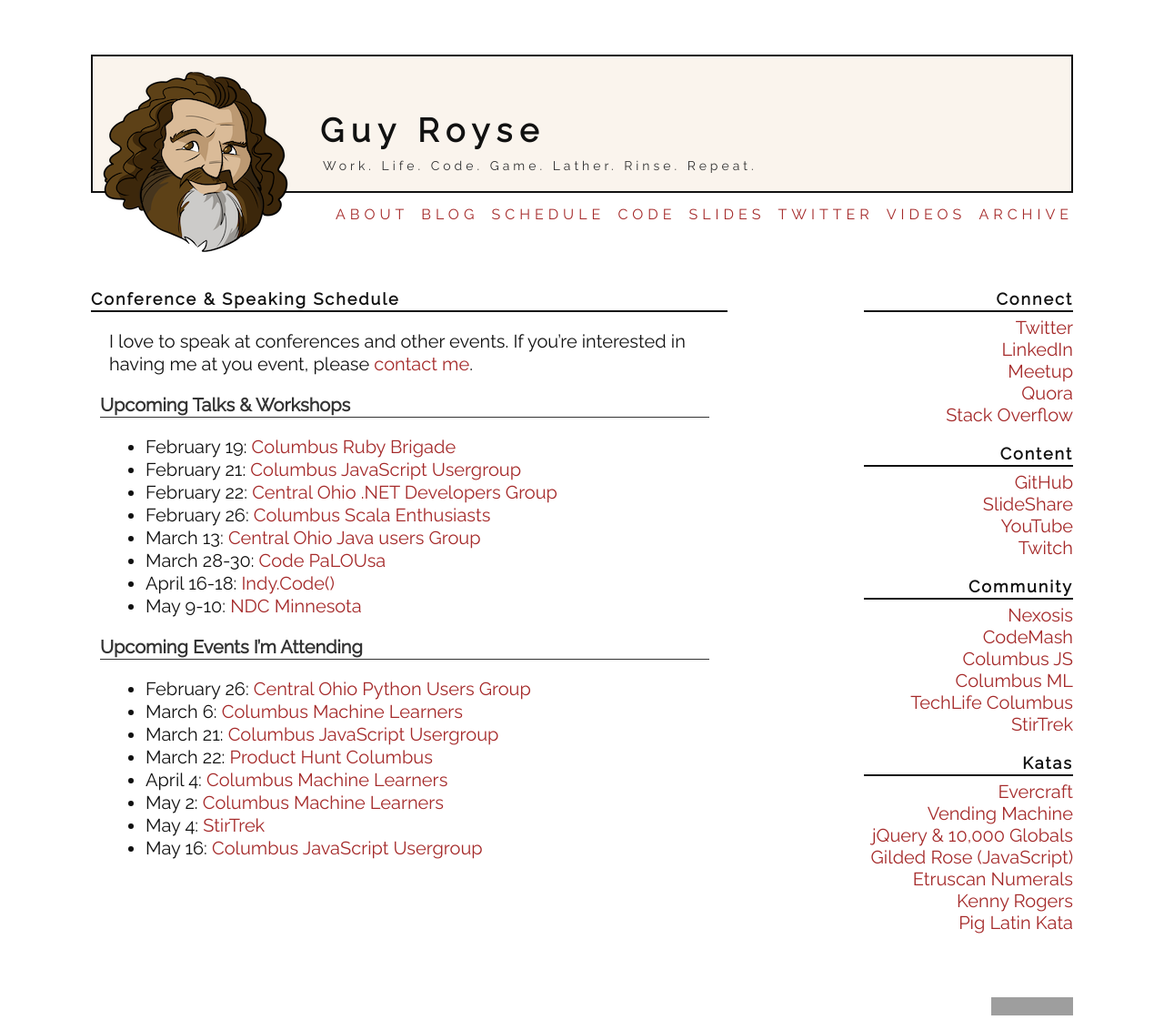
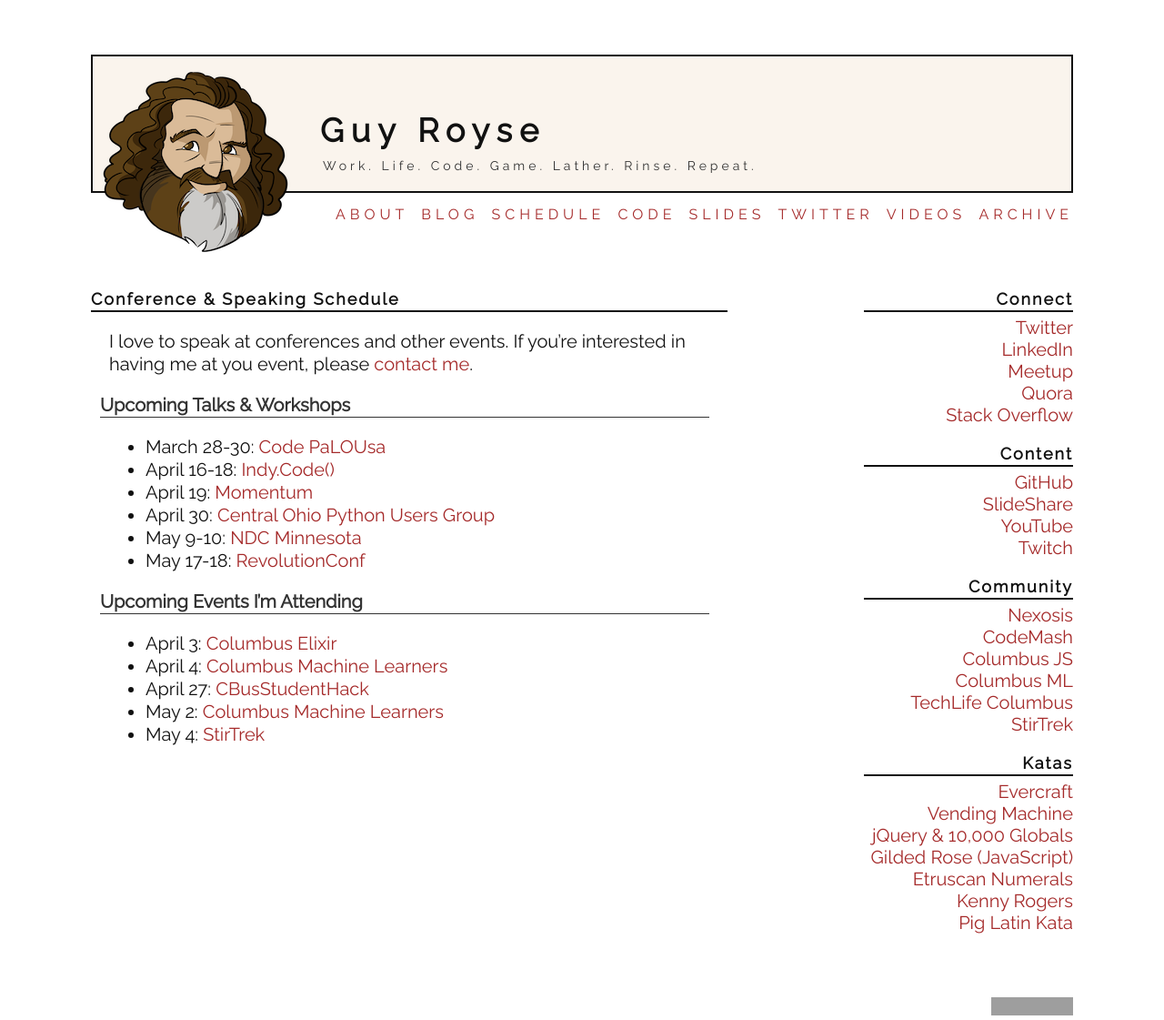
Before and after one commit to guyroyse/guyroyse.github.com, a Jekyll site: the page built from schedule/index.markdown, in a window 1280 px wide. Shown: the whole page at 91% size. Built offline with Jekyll 4.4.1, drawn with Linux system fonts in a browser that asks for light colours; grey boxes are pictures that could not be loaded.

Commit message:
updated speaking schedule

```diff
--- a/schedule/index.markdown
+++ b/schedule/index.markdown
@@ -7,23 +7,17 @@ I love to speak at conferences and other events. If you're interested in having
 
 # Upcoming Talks & Workshops
 
-- February 19: [Columbus Ruby Brigade](http://columbusrb.com/)
-- February 21: [Columbus JavaScript Usergroup](http://columbusjs.org/)
-- February 22: [Central Ohio .NET Developers Group](http://condg.org/)
-- February 26: [Columbus Scala Enthusiasts](https://www.meetup.com/Columbus-Scala-Enthusiasts/)
-- March 13: [Central Ohio Java users Group](http://www.cojug.org/)
 - March 28-30: [Code PaLOUsa](http://www.codepalousa.com/)
 - April 16-18: [Indy.Code()](https://indycode.amegala.com/)
+- April 19: [Momentum](http://momentumdevcon.com/)
+- April 30: [Central Ohio Python Users Group](https://www.meetup.com/Central-Ohio-Python-Users-Group/)
 - May 9-10: [NDC Minnesota](https://ndcminnesota.com/)
-
+- May 17-18: [RevolutionConf](https://revolutionconf.com/)
 
 # Upcoming Events I'm Attending
 
-- February 26: [Central Ohio Python Users Group](https://www.meetup.com/Central-Ohio-Python-Users-Group/)
-- March 6: [Columbus Machine Learners](https://www.meetup.com/Columbus-Machine-Learners/)
-- March 21: [Columbus JavaScript Usergroup](http://cbusjs.github.io)
-- March 22: [Product Hunt Columbus](https://www.meetup.com/Product-Hunt-Columbus/)
+- April 3: [Columbus Elixir](https://www.meetup.com/columbus-elixir/)
 - April 4: [Columbus Machine Learners](https://www.meetup.com/Columbus-Machine-Learners/)
+- April 27: [CBusStudentHack](https://cbusstudenthack.org/)
 - May 2: [Columbus Machine Learners](https://www.meetup.com/Columbus-Machine-Learners/)
 - May 4: [StirTrek](https://www.stirtrek.com/)
-- May 16: [Columbus JavaScript Usergroup](http://cbusjs.github.io)
```
